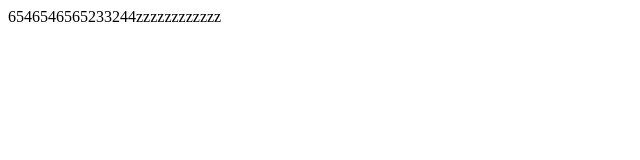
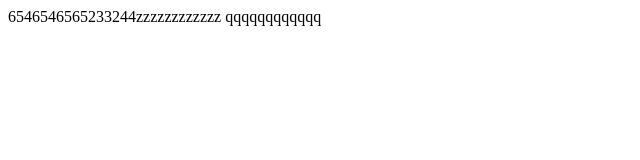
Before and after one commit to abydata/abygenie, a plain HTML site: page WebContent/index.html in a window 1280 px wide. Shown: the whole page, without its empty margins (0-640 px from the left). Drawn offline with Linux system fonts and the light colour scheme.

Commit message:
update 7

```diff
--- a/WebContent/index.html
+++ b/WebContent/index.html
@@ -6,5 +6,6 @@
 </head>
 <body>
 6546546565233244zzzzzzzzzzzz
+  qqqqqqqqqqqq
 </body>
 </html>
```
